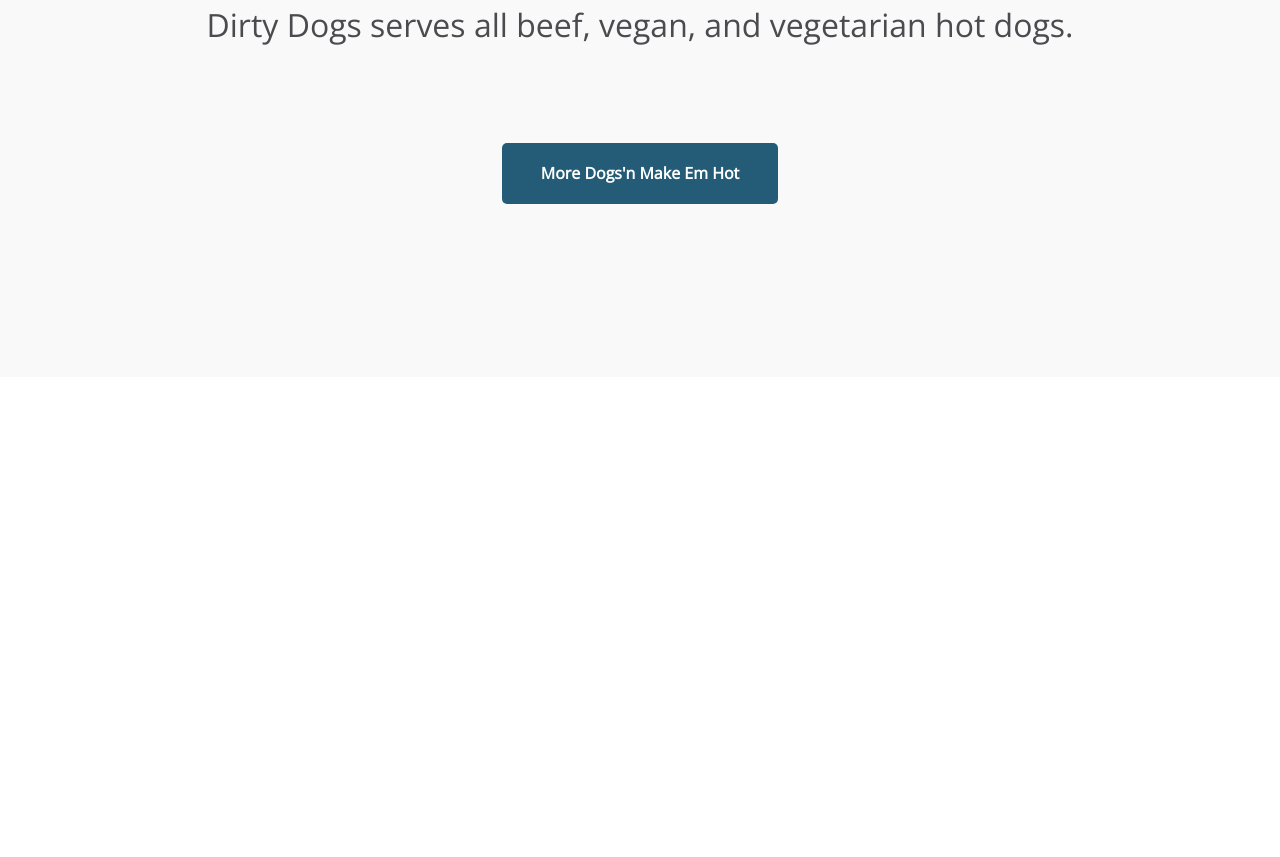
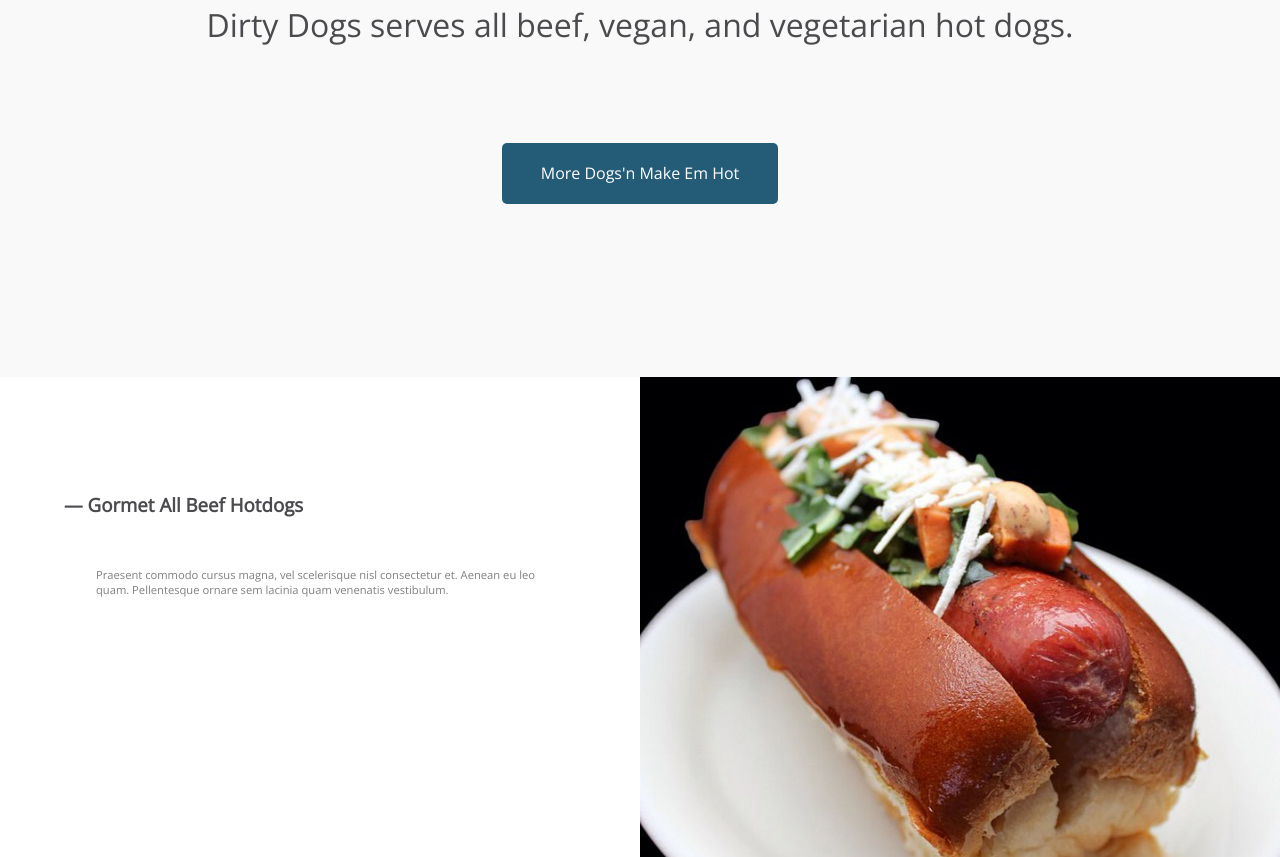
Before and after one commit to jeremyjmaloney/dynamit-exercises, a plain HTML site: page Hotdog-Website/index.html in a window 1280 px wide. Shown: the part 806-1663 px from the top of the page. Before the commit the page ends 1183 px from the top, so only its background shows below. Drawn offline with nearby package versions, Linux system fonts and the light colour scheme.

Commit message:
Added beef hotdog section and css for beef hodog section

```diff
--- a/Hotdog-Website/css/style.css
+++ b/Hotdog-Website/css/style.css
@@ -63,8 +63,35 @@ h1 {
   text-decoration: none;
   color: white;
   font-size: 1em;
-  font-weight: bold;
   padding: 2% 4%;
   background-color: #245c77;
   border-radius: 5px;
 }
+.beef {
+  display: flex;
+  flex-wrap: wrap;
+}
+.beef-text {
+  width: 50%;
+  float: left;
+  text-align: left;
+}
+.beef-img {
+  display: flex;
+  width: 50%;
+  float: right;
+}
+.beefdog {
+  width: 100%;
+}
+h3 {
+  padding: 15% 15% 0 10%;
+  color: #4b4b4f;
+  font-weight: 800;
+}
+p {
+  padding: 5% 15% 0 15%;
+  color: gray;
+  font-size: .7em;
+  font-weight: 100;
+}
--- a/Hotdog-Website/index.html
+++ b/Hotdog-Website/index.html
@@ -40,5 +40,14 @@
     <h1>Dirty Dogs serves all beef, vegan, and vegetarian hot dogs.</h1>
     <a class="more-btn" href="#">More Dogs'n Make Em Hot</a>
   </section>
+  <section class="beef">
+    <div class="beef-text">
+      <h3>&mdash; Gormet All Beef Hotdogs</h3>
+      <p>Praesent commodo cursus magna, vel scelerisque nisl consectetur et. Aenean eu leo quam. Pellentesque ornare sem lacinia quam venenatis vestibulum.</p>
+    </div>
+    <div class="beef-img">
+      <img class="beefdog" src="./images/beefdog.jpg" alt="beefdog">
+    </div>
+  </section>
 </body>
 </html>
```
Also changed, not shown: Hotdog-Website/images/beefdog.jpg (added).
